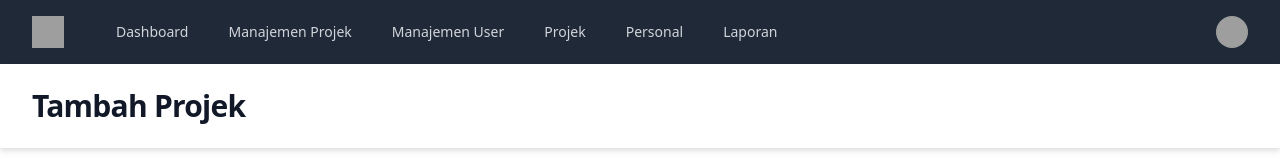
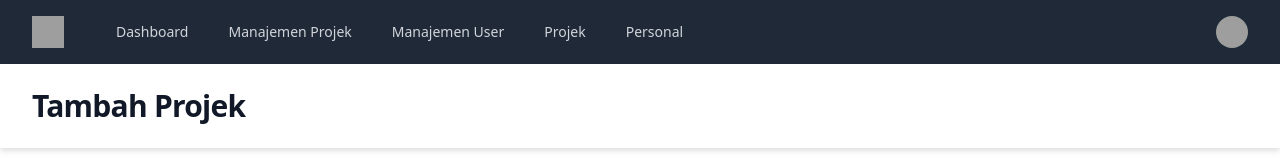
Before and after one commit to daviddvsjrgg/myle-project, a React (Create React App) app: page /manajemen-projek/projek-baru in a window 1280 px wide. Shown: the top 160 px of the page. Built offline with nearby package versions, Linux system fonts and the light colour scheme; grey boxes are pictures that could not be loaded.

Commit message:
delete feature

```diff
--- a/src/components/Navbar/Navbar.jsx
+++ b/src/components/Navbar/Navbar.jsx
@@ -16,7 +16,6 @@ const user = {
     { name: 'Manajemen User', href: '/manajemen-user', current: false },
     { name: 'Projek', href: '/projek', current: false },
     { name: 'Personal', href: '/personal', current: false },
-    { name: 'Laporan', href: '/laporan', current: false },
   ]
   const userNavigation = [
     { name: 'Profil Anda', href: '#' },
```
